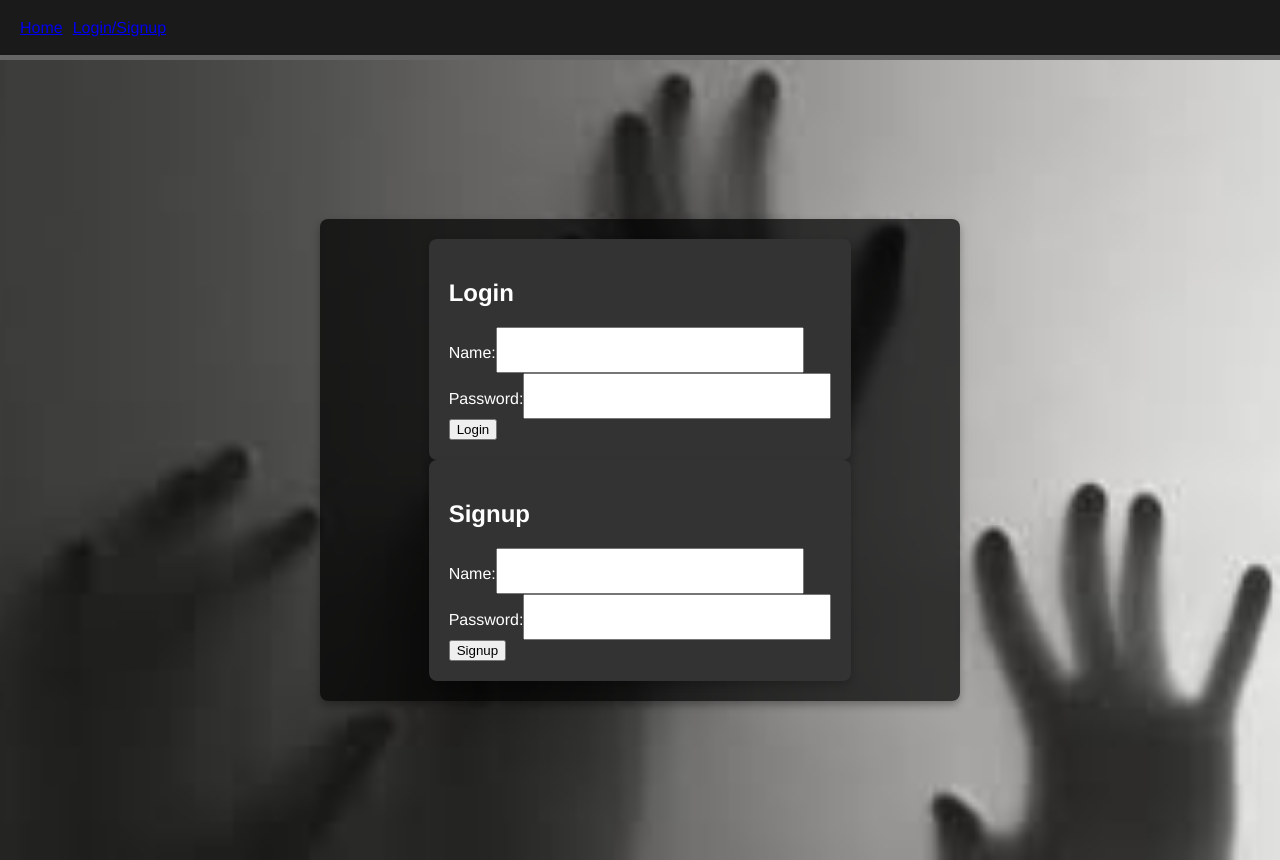
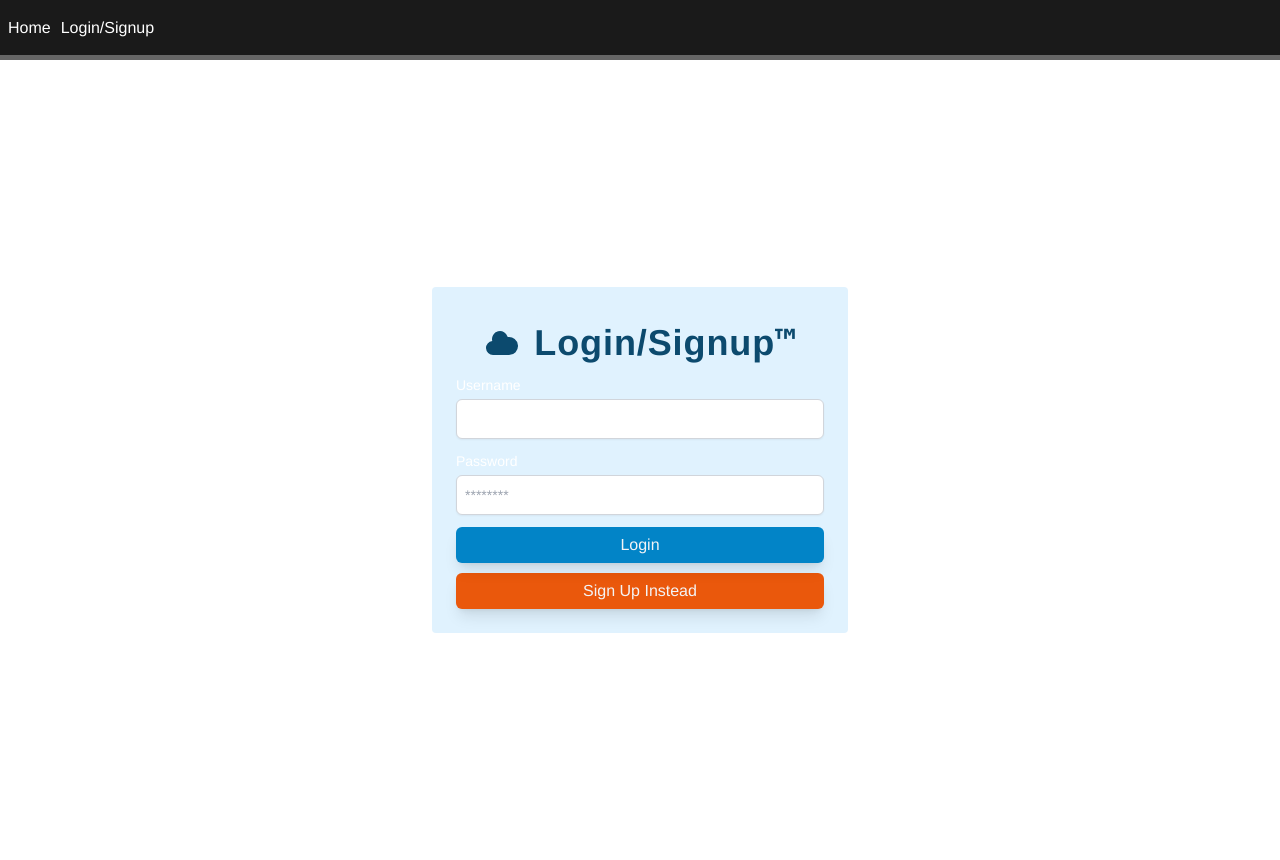
Before and after one commit to yvonneewa/final-project, a React (Vite) app in the folder client/: page /signup in a window 1280 px wide. Built offline with nearby package versions, Linux system fonts and the light colour scheme.

Commit message:
added some story and changed login/signup page

```diff
--- a/client/index.html
+++ b/client/index.html
@@ -5,6 +5,7 @@
     <link rel="icon" type="image/svg+xml" href="/vite.svg" />
     <meta name="viewport" content="width=device-width, initial-scale=1.0" />
     <title>Resolver Context</title>
+    <script src="https://cdn.tailwindcss.com"></script>
   </head>
   <body>
     <div id="root"></div>
--- a/client/src/App.css
+++ b/client/src/App.css
@@ -9,7 +9,8 @@ body {
 
 /* Game Page Background */
 .game-page {
-  background-image: url('/images/background1.jpg'); /* Ensure the file path is correct */
+  background-color: black;
+  /* background-image: url('/images/background1.jpg'); Ensure the file path is correct */
   background-size: cover; /* Ensure the background covers the entire container */
   background-repeat: no-repeat; /* Prevent repeating the background image */
   background-position: center; /* Center the background image */
@@ -250,7 +251,7 @@ header {
 
 input {
   width: 100%; /* Full width on smaller screens */
-  max-width: 300px; /* Limit the width */
+  /* max-width: 300px; Limit the width */
   height: 40px;
   font-size: 1.5em; /* Responsive font size */
   color: #151313;
--- a/client/src/pages/Game.jsx
+++ b/client/src/pages/Game.jsx
@@ -1,7 +1,41 @@
+import { useEffect } from "react";
 import StorySection from "../components/StorySection.jsx";
+import { GO_NEXT_STORY } from "../utils/mutations.js";
+import { useMutation } from "@apollo/client";
+
+import { useState } from "react";
 
 function Game() {
+  const [storyData, setStoryData] = useState({});
+  const [goNextStory, { loading }] = useMutation(GO_NEXT_STORY);
 
+  useEffect(async () => {
+    const response = await goNextStory({
+      variables: {
+        nextStoryId: 1,
+      },
+    });
+
+    setStoryData(response.data.goNextStory);
+  }, []);
+
+  if (loading) {
+    return (
+      <>
+        <h1>Please wait. Still loading...</h1>
+      </>
+    );
+  }
+
+  async function clickNext() {
+    const response = await goNextStory({
+      variables: {
+        nextStoryId: parseInt(storyData.story_id) + 1,
+      },
+    });
+
+    setStoryData(response.data.goNextStory);
+  }
 
   return (
     <>
@@ -10,23 +44,16 @@ function Game() {
           <div className="choice-buttons-container">
             {/* <h1>This is the game page!</h1> */}
             <StorySection
-        initialStory={"This is a sample story"}
+              initialStory={storyData?.story}
               initialIsDead={false}
               initialEscaped={false}
-        choices={[
-          {
-            id: 1,
-            action: () => {},
-            text: "Choice 1",
-          },
-          {
-            id: 2,
-            action: () => {},
-            text: "Choice 2",
-          },
-        ]}
+              choices={storyData?.choices}
               onChoiceSelect={() => {}}
             />
+
+            {storyData?.choices?.length == 0 ? (
+              <button onClick={clickNext}>Next Button</button>
+            ) : null}
           </div>
         </div>
       </div>
--- a/client/src/pages/Login.jsx
+++ b/client/src/pages/Login.jsx
@@ -1,6 +1,6 @@
 import React, { useState } from "react";
-import { useNavigate } from 'react-router-dom';
-import '../App.css';
+import { useNavigate } from "react-router-dom";
+import "../App.css";
 
 import { LOGIN_USER } from "../utils/mutations";
 import { useMutation } from "@apollo/client";
@@ -13,25 +13,24 @@ const Login = () => {
   const [signupName, setSignupName] = useState("");
   const [signupPassword, setSignupPassword] = useState("");
   const navigate = useNavigate();
-  const [loginUser] = useMutation(LOGIN_USER)
+  const [loginUser] = useMutation(LOGIN_USER);
 
+  const [currentPage, setCurrentPage] = useState("login");
 
   const handleLoginSubmit = async (e) => {
     e.preventDefault();
     console.log("Login Name:", loginName);
     console.log("Login Password:", loginPassword);
 
-
     const response = await loginUser({
       variables: {
-        "username": loginName,
-        "password": loginPassword
-      }
-    })
+        username: loginName,
+        password: loginPassword,
+      },
+    });
 
     const token = response.data.login.token;
-    auth.login(token)
-
+    auth.login(token);
   };
 
   const handleSignupSubmit = async (e) => {
@@ -41,88 +40,212 @@ const Login = () => {
   };
 
   return (
-    <div className="login-signup-page">
-    <div className="auth-container">
-      {/* Login Form */}
-      <div className="form login-form">
-        <h2>Login</h2>
-        <form onSubmit={handleLoginSubmit}>
-          <div className="form-group">
-            <label htmlFor="name-login">Name:</label>
+    <>
+      <section
+        id="login"
+        className="p-4 flex flex-col justify-center min-h-screen max-w-md mx-auto"
+      >
+        <div className="p-6 bg-sky-100 rounded">
+          <div className="flex items-center justify-center text-4xl font-black text-sky-900 m-3">
+            <svg
+              xmlns="http://www.w3.org/2000/svg"
+              className="mr-3 w-10 h-10"
+              viewBox="0 0 20 20"
+              fill="currentColor"
+            >
+              <path d="M5.5 16a3.5 3.5 0 01-.369-6.98 4 4 0 117.753-1.977A4.5 4.5 0 1113.5 16h-8z" />
+            </svg>
+            <h1 className="tracking-wide">
+              Login/Signup<span className="font-mono">™</span>
+            </h1>
+          </div>
+
+          {currentPage == "login" ? (
+            // THIS IS THE LOGIN FORM
+            <form
+              id="login_form"
+              onSubmit={handleLoginSubmit}
+              className="flex flex-col justify-center"
+            >
+              <label className="text-sm font-medium">Username</label>
               <input
-              className="form-input"
+                className="mb-3 px-2 py-1.5
+          mb-3 mt-1 block w-full px-2 py-1.5 border border-gray-300 rounded-md text-sm shadow-sm placeholder-gray-400"
                 type="text"
+                name="username"
                 id="name-login"
                 value={loginName}
                 onChange={(e) => setLoginName(e.target.value)}
                 required
               />
-          </div>
-          <div className="form-group">
-            <label htmlFor="password-login">Password:</label>
+              <label className="text-sm font-medium">Password</label>
               <input
-              className="form-input"
+                className="
+          mb-3 mt-1 block w-full px-2 py-1.5 border border-gray-300 rounded-md text-sm shadow-sm placeholder-gray-400"
                 type="password"
+                name="password"
+                placeholder="********"
                 id="password-login"
                 value={loginPassword}
                 onChange={(e) => setLoginPassword(e.target.value)}
                 required
               />
-          </div>
-          <div className="form-group">
-            <button className="btn" type="submit">
-              Login
+              <button
+                className="px-4 py-1.5 rounded-md shadow-lg bg-sky-600 font-medium text-gray-100 block hover:bg-sky-700 transition duration-300"
+                type="submit"
+              >
+                <span id="login_process_state" className="hidden">
+                  Checking ...
+                </span>
+                <span id="login_default_state">Login</span>
               </button>
-          </div>
             </form>
-      </div>
-
-      {/* Signup Form */}
-      <div className="form signup-form">
-        <h2>Signup</h2>
-        <form onSubmit={handleSignupSubmit}>
-          <div className="form-group">
-            <label htmlFor="name-signup">Name:</label>
+          ) : (
+            // THIS IS THE SIGNUP FORM
+            <form
+              id="login_form"
+              onSubmit={handleSignupSubmit}
+              className="flex flex-col justify-center"
+            >
+              <label className="text-sm font-medium">Username</label>
               <input
-              className="form-input"
+                className="mb-3 px-2 py-1.5
+          mb-3 mt-1 block w-full px-2 py-1.5 border border-gray-300 rounded-md text-sm shadow-sm placeholder-gray-400"
                 type="text"
+                name="username"
                 id="name-signup"
                 value={signupName}
                 onChange={(e) => setSignupName(e.target.value)}
                 required
               />
-          </div>
-          {/* Uncomment if email is needed */}
-          {/* <div className="form-group">
-            <label htmlFor="email-signup">Email:</label>
+              <label className="text-sm font-medium">Password</label>
               <input
-              className="form-input"
-              type="email"
-              id="email-signup"
-              value={signupEmail}
-              onChange={(e) => setSignupEmail(e.target.value)}
-            />
-          </div> */}
-          <div className="form-group">
-            <label htmlFor="password-signup">Password:</label>
-            <input
-              className="form-input"
+                className="
+          mb-3 mt-1 block w-full px-2 py-1.5 border border-gray-300 rounded-md text-sm shadow-sm placeholder-gray-400"
                 type="password"
-              id="password-signup"
+                name="password"
+                placeholder="********"
+                id="password-login"
                 value={signupPassword}
                 onChange={(e) => setSignupPassword(e.target.value)}
                 required
               />
-          </div>
-          <div className="form-group">
-            <button className="btn" type="submit">
-              Signup
+              <button
+                className="px-4 py-1.5 rounded-md shadow-lg bg-sky-600 font-medium text-gray-100 block hover:bg-sky-700 transition duration-300"
+                type="submit"
+              >
+                <span id="login_process_state" className="hidden">
+                  Checking ...
+                </span>
+                <span id="login_default_state">Signup</span>
+              </button>
+            </form>
+          )}
+
+          <button
+            className="mt-[10px] px-4 py-1.5 w-full rounded-md shadow-lg bg-orange-600 font-medium text-gray-100 block hover:bg-sky-700 transition duration-300"
+            onClick={() => {
+              if (currentPage == "login") {
+                setCurrentPage("signup");
+              } else {
+                setCurrentPage("login");
+              }
+            }}
+          >
+            <span id="login_process_state" className="hidden">
+              Checking ...
+            </span>
+            {currentPage == "login" ? (
+              <span id="login_default_state">Sign Up Instead</span>
+            ) : (
+              <span id="login_default_state">Login Instead</span>
+            )}
           </button>
         </div>
-        </form>
-      </div>
-    </div>
-    </div>
+      </section>
+    </>
+    // <div className="login-signup-page">
+    // <div className="auth-container">
+    //   {/* Login Form */}
+    //   <div className="form login-form">
+    //     <h2>Login</h2>
+    //     <form onSubmit={handleLoginSubmit}>
+    //       <div className="form-group">
+    //         <label htmlFor="name-login">Name:</label>
+    //         <input
+    //           className="form-input"
+    //           type="text"
+    //           id="name-login"
+    //           value={loginName}
+    //           onChange={(e) => setLoginName(e.target.value)}
+    //           required
+    //         />
+    //       </div>
+    //       <div className="form-group">
+    //         <label htmlFor="password-login">Password:</label>
+    //         <input
+    //           className="form-input"
+    //           type="password"
+    //           id="password-login"
+    //           value={loginPassword}
+    //           onChange={(e) => setLoginPassword(e.target.value)}
+    //           required
+    //         />
+    //       </div>
+    //       <div className="form-group">
+    //         <button className="btn" type="submit">
+    //           Login
+    //         </button>
+    //       </div>
+    //     </form>
+    //   </div>
+
+    //   {/* Signup Form */}
+    //   <div className="form signup-form">
+    //     <h2>Signup</h2>
+    //     <form onSubmit={handleSignupSubmit}>
+    //       <div className="form-group">
+    //         <label htmlFor="name-signup">Name:</label>
+    //         <input
+    //           className="form-input"
+    //           type="text"
+    //           id="name-signup"
+    //           value={signupName}
+    //           onChange={(e) => setSignupName(e.target.value)}
+    //           required
+    //         />
+    //       </div>
+    //       {/* Uncomment if email is needed */}
+    //       {/* <div className="form-group">
+    //         <label htmlFor="email-signup">Email:</label>
+    //         <input
+    //           className="form-input"
+    //           type="email"
+    //           id="email-signup"
+    //           value={signupEmail}
+    //           onChange={(e) => setSignupEmail(e.target.value)}
+    //         />
+    //       </div> */}
+    //       <div className="form-group">
+    //         <label htmlFor="password-signup">Password:</label>
+    //         <input
+    //           className="form-input"
+    //           type="password"
+    //           id="password-signup"
+    //           value={signupPassword}
+    //           onChange={(e) => setSignupPassword(e.target.value)}
+    //           required
+    //         />
+    //       </div>
+    //       <div className="form-group">
+    //         <button className="btn" type="submit">
+    //           Signup
+    //         </button>
+    //       </div>
+    //     </form>
+    //   </div>
+    // </div>
+    // </div>
   );
 };
 
--- a/client/src/utils/mutations.js
+++ b/client/src/utils/mutations.js
@@ -1,12 +1,28 @@
-import { gql } from '@apollo/client';
+import { gql } from "@apollo/client";
+
+export const GO_NEXT_STORY = gql`
+  mutation goNextStory($nextStoryId: ID!) {
+    goNextStory(nextStoryId: $nextStoryId) {
+      story
+      is_dead
+      has_choice
+      disable_go_back
+      choices {
+        text
+        next_story_id
+      }
+      story_id
+    }
+  }
+`;
 
 export const LOGIN_USER = gql`
   mutation login($username: String!, $password: String!) {
-  login(username: $username, password: $password) {
-    token
+    login(username: $username, password: $password) {
+      token
+    }
   }
-}
-`
+`;
 
 // Define your mutations
 export const CREATE_USER = gql`
```
Also changed, not shown: 1 other file (tests, documents, lock files or other folders). Lines whose indentation alone changed are shown as unchanged.
